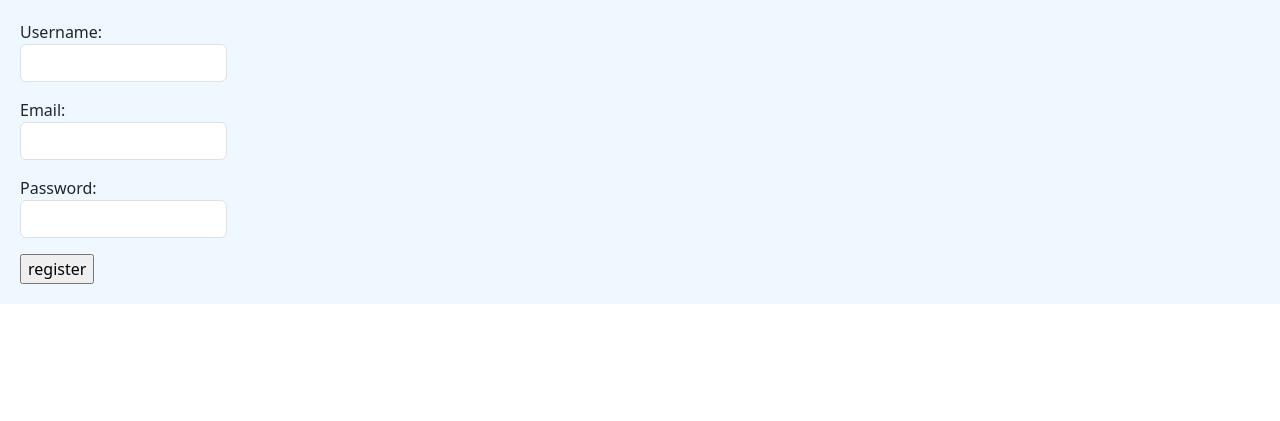
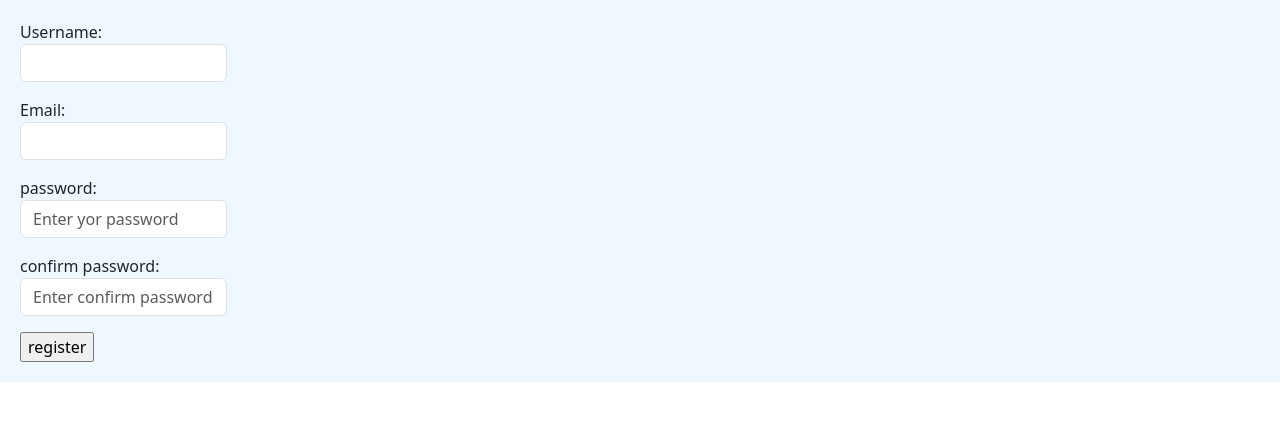
Before and after one commit to rezahai/social, a Django app: page /account/register/ in a window 1280 px wide. Shown: the part 56-477 px from the top of the page. Run offline with Django 5.2, Linux system fonts and the light colour scheme.

Commit message:
email adnd user name and password confirm

```diff
--- a/account/forms.py
+++ b/account/forms.py
@@ -6,7 +6,10 @@ from django.core.exceptions import ValidationError
 class UserRegistrationForm(forms.Form):
     username = forms.CharField(max_length=50, widget=forms.TextInput(attrs={'class': 'form-control'}))
     email = forms.EmailField(widget=forms.EmailInput(attrs={'class': 'form-control'}))
-    password = forms.CharField(widget=forms.PasswordInput(attrs={'class': 'form-control'}))
+    password = forms.CharField(label='password', widget=forms.PasswordInput(
+        attrs={'class': 'form-control', 'placeholder': 'Enter yor password'}))
+    password2 = forms.CharField(label='confirm password', widget=forms.PasswordInput(
+        attrs={'class': 'form-control', 'placeholder': 'Enter confirm password'}))
 
     def clean_email(self):
         email = self.email
@@ -14,3 +17,18 @@ class UserRegistrationForm(forms.Form):
         if user:
             raise ValidationError('This email already exists')
         return email
+
+    def clean_username(self):
+        username = self.username
+        user = User.objects.filter(username=username)
+        if user:
+            raise ValidationError('This username already exists')
+        return username
+
+    def clean(self):  # cleaned and validating fields that depend on each other
+        cd = super().clean()
+        p1 = cd.get('password')
+        p2 = cd.get('password2')
+
+        if p1 and p2 and p1 != p2:
+            raise ValidationError('passwords do not match')
--- a/templates/inc/navbar.html
+++ b/templates/inc/navbar.html
@@ -5,6 +5,7 @@
             {% if request.user.is_authenticated %}
                 <a class="nav-link active" href="}">Profile</a>
                 <a class="nav-link active" href="">logout</a>
+                <a class="nav-link active" href="{% url 'account:register' %}">Register</a>
             {% else %}
                 <a class="nav-link active" href="{% url 'account:register' %}">Register</a>
                 <a class="nav-link active" href="">login</a>
```
